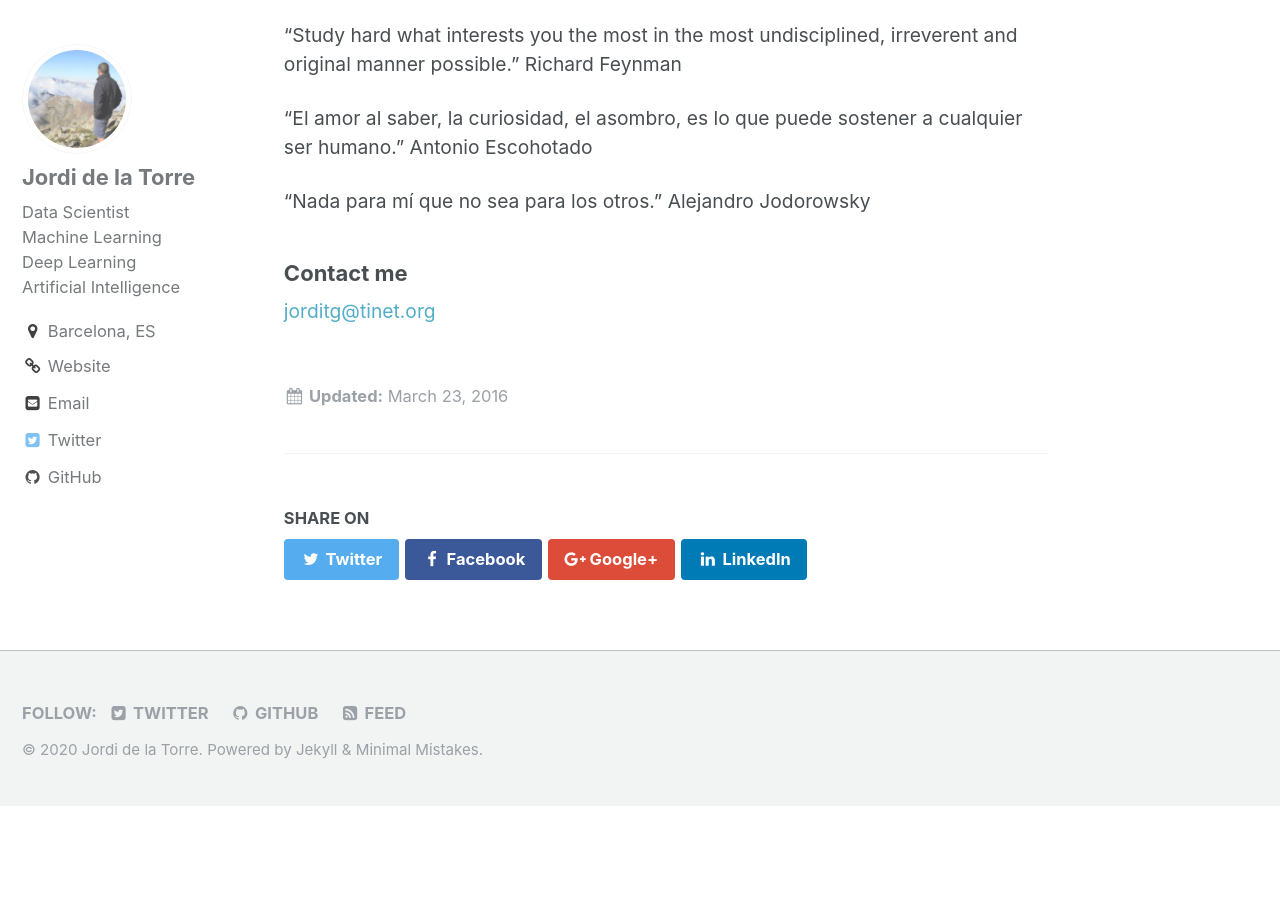
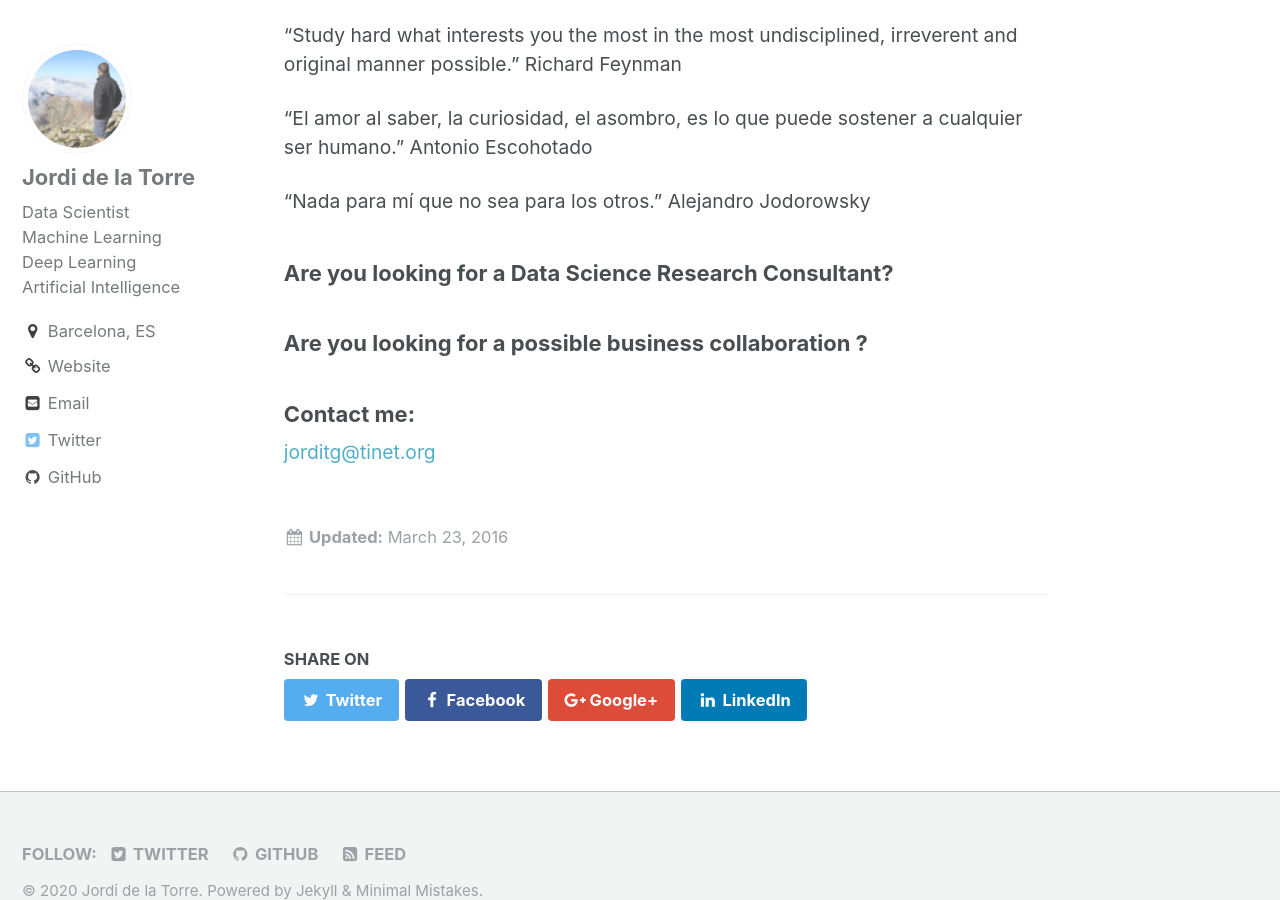
Before and after one commit to jorditg/jorditg.github.io, a Jekyll site: the page built from about.md, in a window 1280 px wide and 900 px high, scrolled down 563 px. Built offline with Jekyll 4.4.1, drawn with Linux system fonts in a browser that asks for light colours; before the commit the page ends 1369 px from its top, so only the background shows below that.

Commit message:
Update about.md

```diff
--- a/about.md
+++ b/about.md
@@ -26,6 +26,8 @@ Antonio Escohotado
 Alejandro Jodorowsky
 
 
-### Contact me
+### Are you looking for a Data Science Research Consultant?
+### Are you looking for a possible business collaboration ?
+### Contact me:
 
 [jorditg@tinet.org](mailto:jorditg@tinet.org)
```
